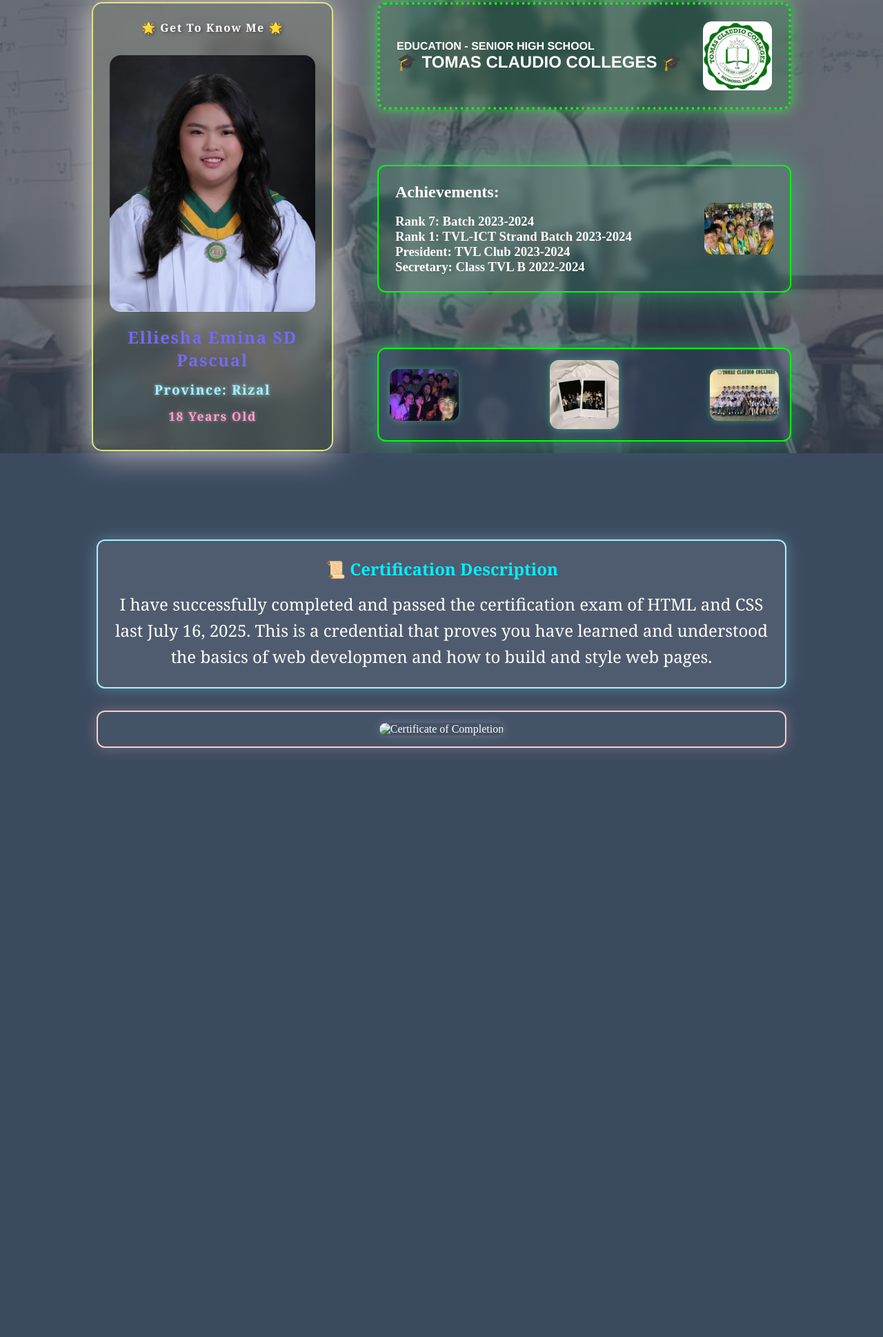
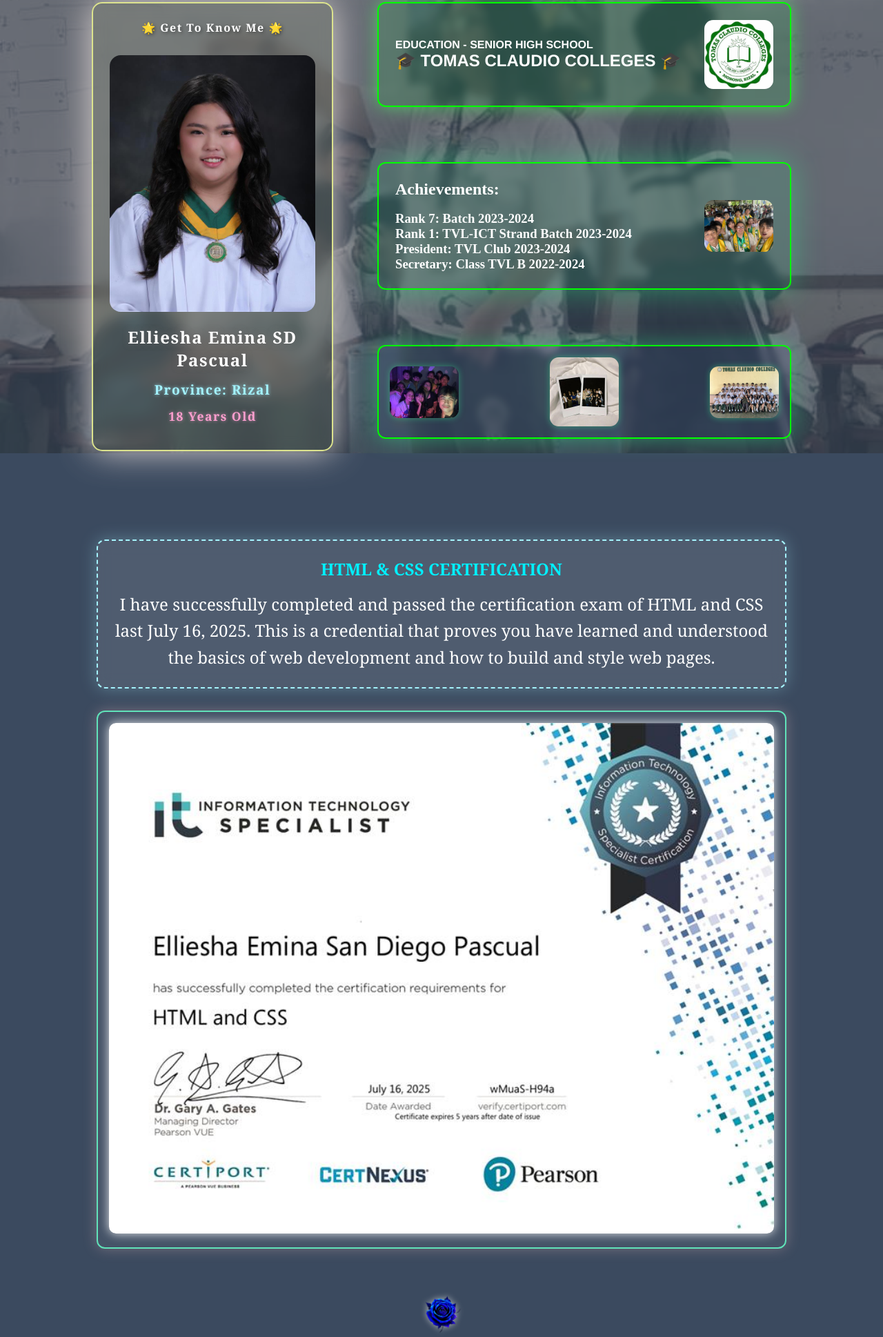
Before and after one commit to Eminapascual-03/WD-Finals, a plain HTML site: page pages/hero 1/index.html in a window 1280 px wide. Shown: the part 143-2081 px from the top of the page at 69% size. Before the commit the page ends 1291 px from the top, so only its background shows below. Drawn offline with Linux system fonts and the light colour scheme.

Commit message:
fix: about me page

```diff
--- a/pages/hero 1/assets/css/style.css
+++ b/pages/hero 1/assets/css/style.css
@@ -121,7 +121,13 @@
   max-width: 100%;
   border-radius: 1rem;
   margin: 1rem 0;
+  transition: transform 0.6s;
 }
+
+.left-card .card-img1:hover {
+  transform: rotateY(180deg);
+}
+
 
 .fancy-line {
   font-family: 'Georgia', 'Times New Roman', serif;
@@ -139,7 +145,7 @@
 .left-card .name {
   font-size: 1.5rem;
   font-weight: bold;
-  color: #746af5;
+  color: white;
   text-shadow: 0 0 10px rgba(105, 103, 103, 0.7);
 }
 
@@ -187,7 +193,7 @@
 
 .card3 {
   background: rgba(0, 255, 60, 0.1);
-  border: 4px dotted lime;
+  border: 2px solid lime;
   color: white;
   font-family: 'Franklin Gothic Medium', 'Arial Narrow', Arial, sans-serif;
   box-shadow: 0 0 25px rgba(80, 239, 104, 0.662);
@@ -197,7 +203,12 @@
   background: rgba(50, 255, 150, 0.1);
   border: 2px solid lime;
   color: white;
+  font-family: 'Times New Roman', Times, serif;
   box-shadow: 0 0 45px rgba(50, 255, 150, 0.4);
+}
+
+.card-img4:hover {
+  transform: scale(1.53);
 }
 
 .card5 {
@@ -224,7 +235,7 @@
 }
 
 .card-img5:hover {
-  transform: scale(1.03);
+  transform: scale(2.00);
 }
 
 
@@ -237,7 +248,7 @@
 }
 
 .card-text {
-  flex: 1;
+  flex: 2;
 }
 
 .card-img3,
@@ -270,7 +281,7 @@
   padding: 1.5rem;
   border-radius: 12px;
   backdrop-filter: blur(10px);
-  border: 2px solid #a4f3ff;
+  border: 2px dashed #a4f3ff;
   box-shadow: 0 0 25px rgba(164, 243, 255, 0.3);
   width: 100%;
   text-align: center;
@@ -291,7 +302,7 @@
   background: rgba(255, 255, 255, 0.05);
   padding: 1rem;
   border-radius: 12px;
-  border: 2px solid #ffcbcb;
+  border: 2px solid #60e3b9;
   box-shadow: 0 0 20px rgba(255, 200, 200, 0.3);
   width: 100%;
   text-align: center;
@@ -300,5 +311,17 @@
 .cert-image-card img {
   width: 100%;
   border-radius: 10px;
-  box-shadow: 0 0 15px rgba(255, 255, 255, 0.2);
+  box-shadow: 0 0 15px rgba(255, 255, 255, 0.861);
 }
+
+.footer-logo {
+  width: 60px;
+  height: auto;
+  filter: drop-shadow(0 0 5px rgba(255, 255, 255, 0.6));
+  transition: transform 0.3s ease-in-out;
+}
+
+.footer-logo:hover {
+  transform: scale(2.03);
+  size: 10%;
+}
--- a/pages/hero 1/index.html
+++ b/pages/hero 1/index.html
@@ -82,19 +82,23 @@
 
     <!-- Top Card: Text Description -->
     <div class="cert-text-card">
-      <h2>📜 Certification Description </h2>
+      <h2> HTML & CSS CERTIFICATION </h2>
       <p>
-        I have successfully completed and passed the certification exam of HTML and CSS last July 16, 2025. This is a credential that proves you have learned and understood the basics of web developmen and how to build and style web pages.
+        I have successfully completed and passed the certification exam of HTML and CSS last July 16, 2025. This is a credential that proves you have learned and understood the basics of web development and how to build and style web pages.
       </p>
     </div>
 
     <!-- Bottom Card: Certificate Image -->
     <div class="cert-image-card">
-      <img src="./assets/img/certificate.jpg" alt="Certificate of Completion">
+      <img src="./assets/img/html css certification.jpg" alt="Certificate of Completion">
     </div>
 
   </div>
 </section>
 
+<footer class="footer">
+  <img src="./assets/img/blue rose.png" alt="Blue Rose Logo" class="footer-logo">
+</footer>
+
 </body>
 </html>
```
